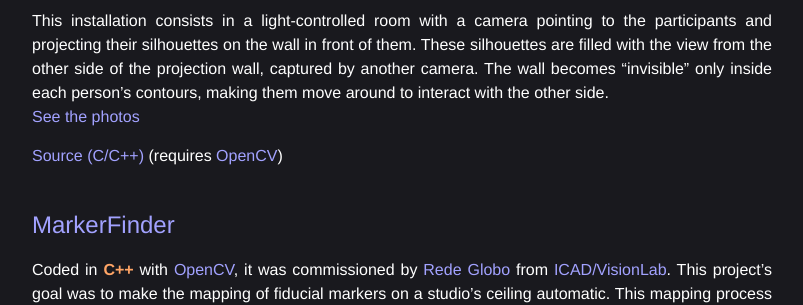
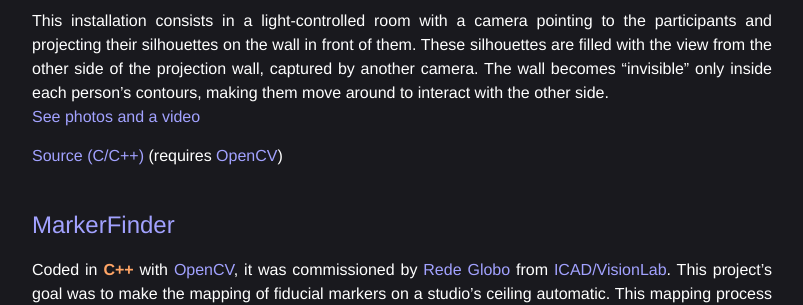
Before and after one commit to anlutfi/anlutfi.github.io, a Jekyll site: the page built from index.html, in a window 1280 px wide and 900 px high, scrolled down 3173 px. Shown: the part 152-457 px from the top of the window, without its empty margins (238-1041 px from the left). Built offline with Jekyll 4.4.1, drawn with Linux system fonts in a browser that asks for light colours.

Commit message:
modified:   2016-07-07-InvisibleWall.markdown --> video description

```diff
--- a/_posts/2016-07-07-InvisibleWall.markdown
+++ b/_posts/2016-07-07-InvisibleWall.markdown
@@ -11,7 +11,7 @@
 The concept was created by the [OHMS]({% post_url 2016-05-29-OHMS %}){:target="_blank"} team and I. It was coded by me in <span class = "skill">C</span>/<span class = "skill">C++</span>, with <span class = "skill">OpenCV</span>.
 
 This installation consists in a light-controlled room with a camera pointing to the participants and projecting their silhouettes on the wall in front of them. These silhouettes are filled with the view from the other side of the projection wall, captured by another camera. The wall becomes "invisible" only inside each person's contours, making them move around to interact with the other side.
-<br>[See the photos]({% post_url 2016-07-07-InvisibleWall %})
+<br>[See photos and a video]({% post_url 2016-07-07-InvisibleWall %})
 
 [Source (C/C++)](https://github.com/anlutfi/invisiblewall){:target="_blank"} (requires [OpenCV](http://opencv.org/){:target="_blank"})
 <!--more--><br><br>
```
